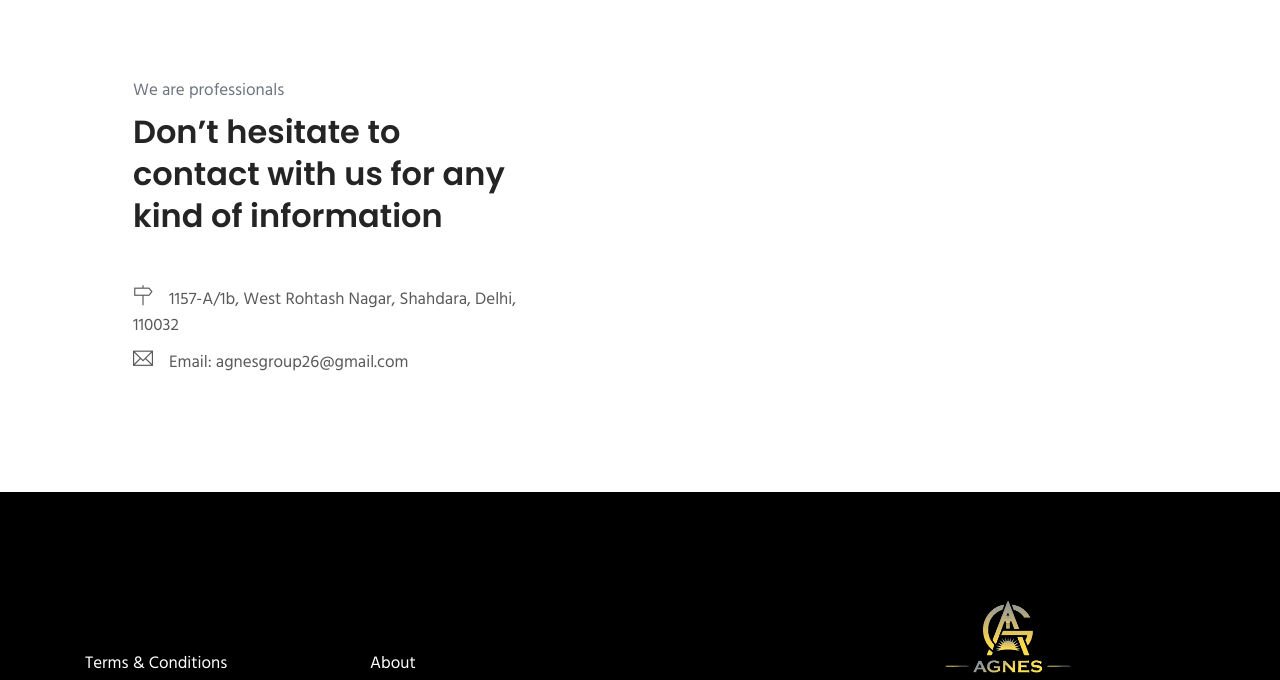
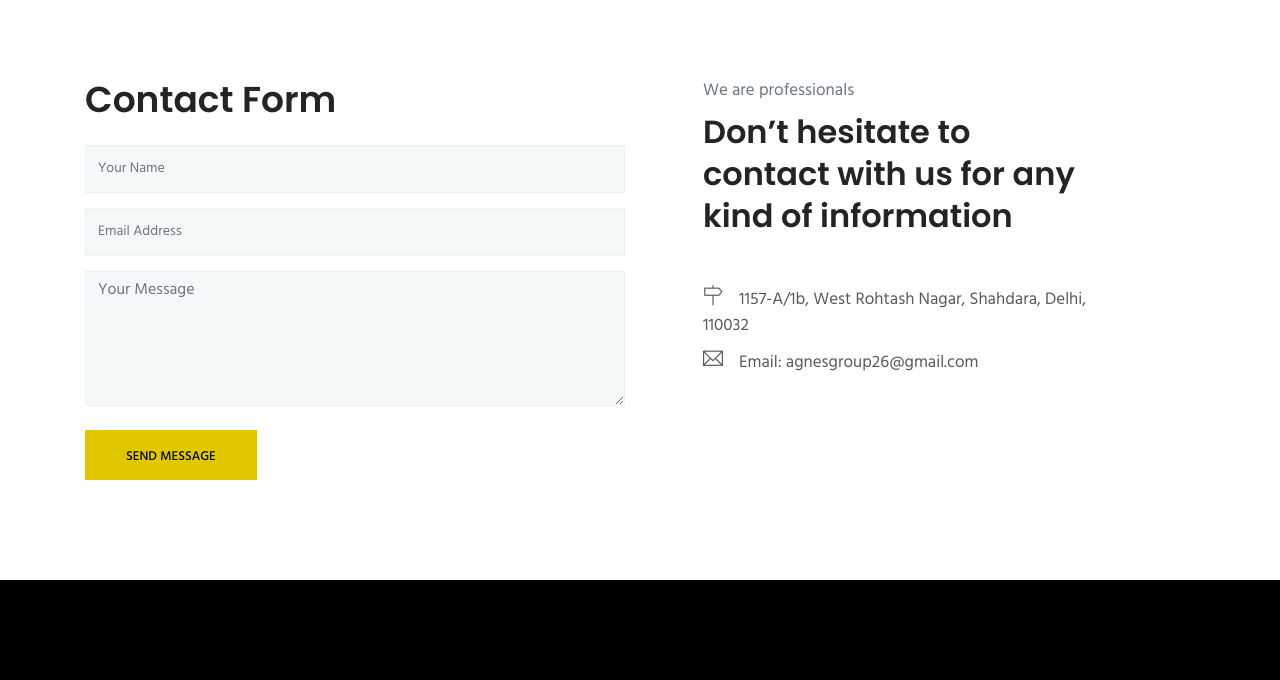
Before and after one commit to mujtaba-faraz/New-folder, a plain HTML site: page contact.html in a window 1280 px wide. Shown: the part 574-1254 px from the top of the page. Drawn offline with Linux system fonts and the light colour scheme; some packages are replaced by stand-ins of ours; a script that the page names is missing.

Commit message:
change 8

```diff
--- a/contact.html
+++ b/contact.html
@@ -134,6 +134,46 @@
     <section class="contact-form-wrap section">
       <div class="container">
         <div class="row">
+          <div class="col-lg-6 col-md-12 col-sm-12">
+            <form
+              id="contact-form"
+              class="contact__form"
+              method="post"
+              action="index.html"
+            >
+              <h3 class="text-md mb-4">Contact Form</h3>
+              <div class="form-group">
+                <input
+                  name="name"
+                  type="text"
+                  class="form-control"
+                  placeholder="Your Name"
+                  required
+                />
+              </div>
+              <div class="form-group">
+                <input
+                  name="email"
+                  type="email"
+                  class="form-control"
+                  placeholder="Email Address"
+                  required
+                />
+              </div>
+              <div class="form-group-2 mb-4">
+                <textarea
+                  name="message"
+                  class="form-control"
+                  rows="4"
+                  placeholder="Your Message"
+                  required
+                ></textarea>
+              </div>
+              <button class="btn btn-main" name="submit" type="submit">
+                Send Message
+              </button>
+            </form>
+          </div>
           <div class="col-lg-5 col-sm-12">
             <div class="contact-content pl-lg-5 mt-5 mt-lg-0">
               <span class="text-muted">We are professionals</span>
```
